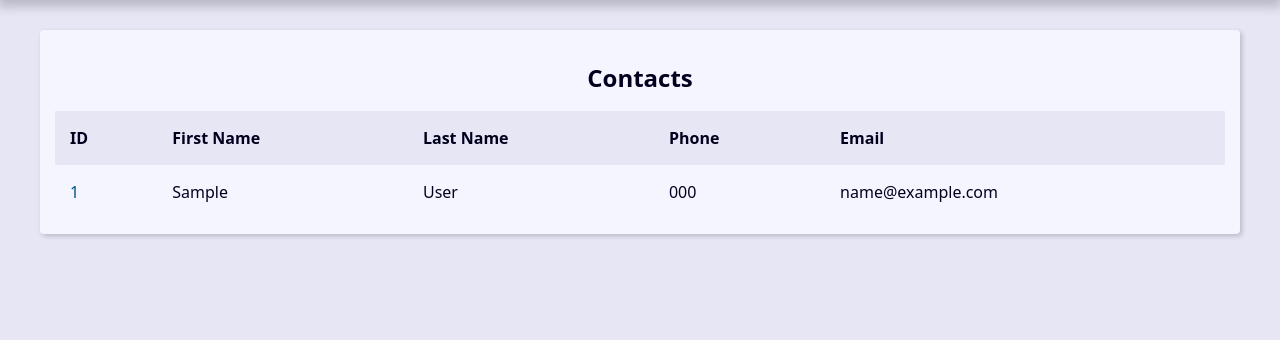
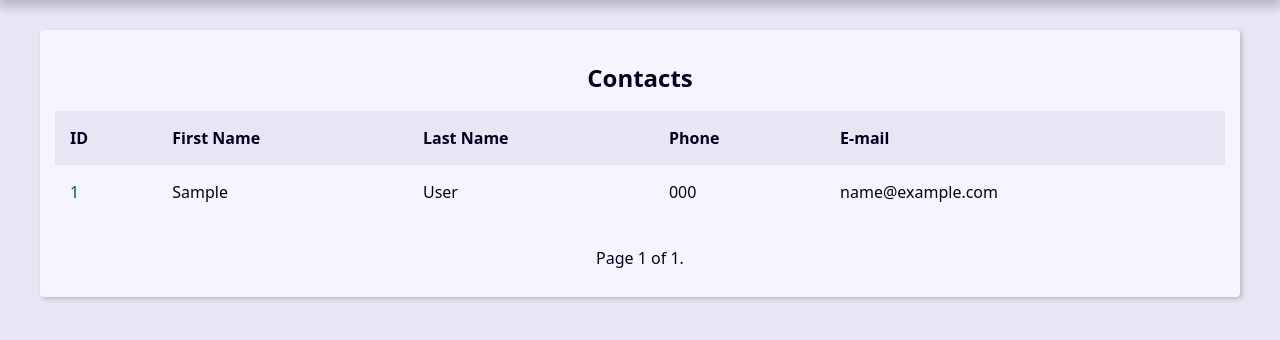
Before and after one commit to Ronfel/Projeto_Agenda, a Django app: page / in a window 1280 px wide. Shown: the part 239-579 px from the top of the page. Run offline with Django 5.2, Linux system fonts and the light colour scheme; tables that the repository leaves empty hold one stand-in row (values such as "Sample post").

Commit message:
Paginacao

```diff
--- /dev/null
+++ b/base_templates/global/partials/_paginator.html
@@ -0,0 +1,17 @@
+<div class="pagination">
+    <span class="step-links">
+        {% if page_obj.has_previous %}
+            <a href="?page=1">&laquo; first</a>
+            <a href="?page={{ page_obj.previous_page_number }}">previous</a>
+        {% endif %}
+
+        <span class="current">
+            Page {{ page_obj.number }} of {{ page_obj.paginator.num_pages }}.
+        </span>
+
+        {% if page_obj.has_next %}
+            <a href="?page={{ page_obj.next_page_number }}">next</a>
+            <a href="?page={{ page_obj.paginator.num_pages }}">last &raquo;</a>
+        {% endif %}
+    </span>
+</div>
--- a/contact/templates/contact/index.html
+++ b/contact/templates/contact/index.html
@@ -1,35 +1,57 @@
-{% extends "global/base.html" %}
+{% extends 'global/base.html' %}
 
 {% block content %}
+  {% if page_obj %}
     <div class="responsive-table">
       <table class="contacts-table">
-      <caption class="table-caption">
+        <caption class="table-caption ">
           Contacts
         </caption>
+
         <thead>
           <tr class="table-row table-row-header">
             <th class="table-header">ID</th>
             <th class="table-header">First Name</th>
             <th class="table-header">Last Name</th>
             <th class="table-header">Phone</th>
-          <th class="table-header">Email</th>
+            <th class="table-header">E-mail</th>
           </tr>
         </thead>
+
         <tbody>
-        {% for contact in contacts  %}
+          {% for contact in page_obj %}
             <tr class="table-row">
               <td class="table-cel">
-                <a class="table-link"
-                   href="{% url 'contact' contact.id %}">
-                    {{ contact.id }}</td>
+                <a
+                  class="table-link"
+                  href="{% url 'contact' contact.id %}"
+                >
+                  {{ contact.id }}
                 </a>
-            <td class="table-cel">{{ contact.first_name }}</td>
-            <td class="table-cel">{{ contact.last_name }}</td>
-            <td class="table-cel">{{ contact.phone }}</td>
-            <td class="table-cel">{{ contact.email }}</td>
+              </td>
+              <td class="table-cel">
+                {{ contact.first_name }}
+              </td>
+              <td class="table-cel">
+                {{ contact.last_name }}
+              </td>
+              <td class="table-cel">
+                {{ contact.phone }}
+              </td>
+              <td class="table-cel">
+                {{ contact.email }}
+              </td>
             </tr>
           {% endfor %}
         </tbody>
       </table>
     </div>
+  {% include "global/partials/_paginator.html" %}
+  {% else %}
+    <div class="single-contact">
+      <h1 class="single-contact-name">
+        Nenhum contato encontrado.
+      </h1>
+    </div>
+  {% endif %}
 {% endblock content %}
--- a/contact/views/contact_views.py
+++ b/contact/views/contact_views.py
@@ -7,9 +7,12 @@ def index(request):
     contacts = Contact.objects\
                 .all()\
                 .filter(show=True)
+    paginator = Paginator(contacts, 10)
+    page_number = request.GET.get("page")
+    page_obj = paginator.get_page(page_number)
 
     context = {
-        'contacts': contacts,
+        'page_obj': page_obj,
         'site_title': 'Contatos - '
     }
 
```
Lines whose indentation alone changed are shown as unchanged.
